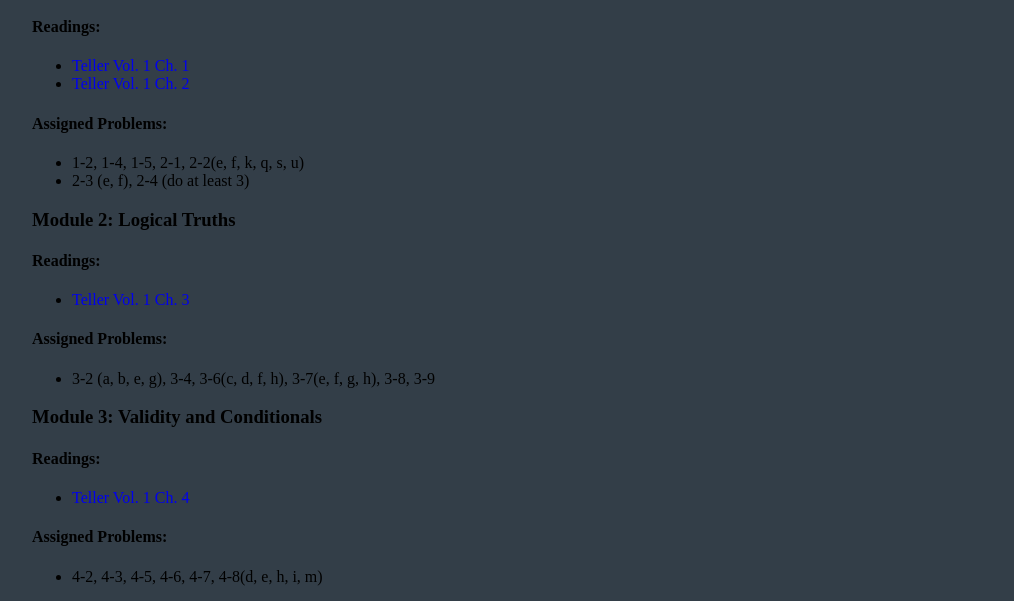
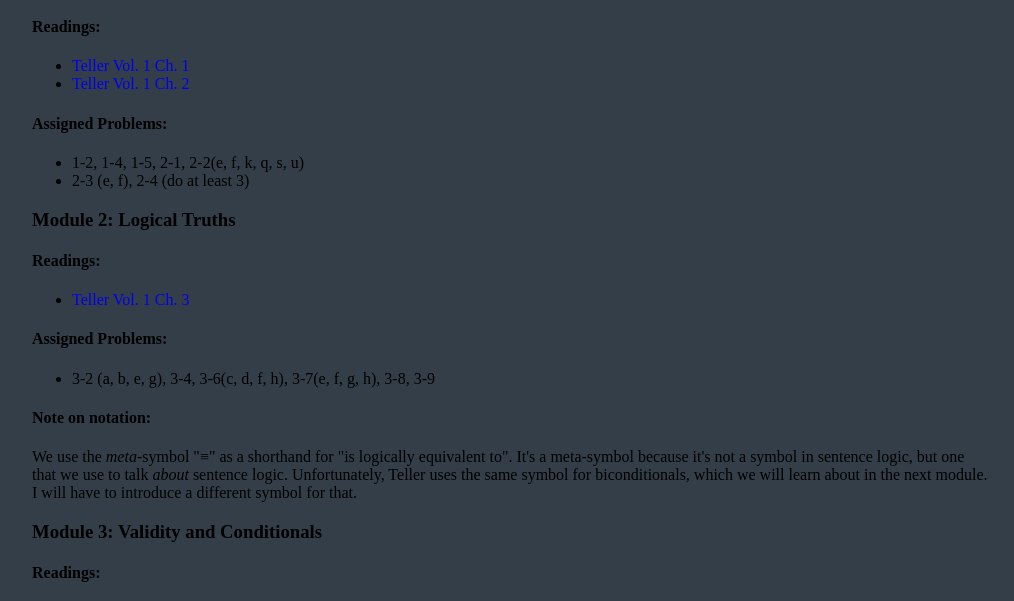
Before and after one commit to Lokgic/lokgic.github.io, a plain HTML site: page descriptions.html in a window 1280 px wide. Shown: the part 120-721 px from the top of the page, without its empty margins (128-1142 px from the left). Drawn offline with Linux system fonts and the light colour scheme.

Commit message:
updated module one text

```diff
--- a/descriptions.html
+++ b/descriptions.html
@@ -34,6 +34,8 @@
       <ul>
         <li> 3-2 (a, b, e, g), 3-4, 3-6(c, d, f, h), 3-7(e, f, g, h), 3-8, 3-9 </li>
       </ul>
+      <h4>Note on notation:</h4>
+      <p>We use the <i>meta</i>-symbol "&equiv;" as a shorthand for "is logically equivalent to". It's a meta-symbol because it's not a symbol in sentence logic, but one that we use to talk <i>about</i> sentence logic. Unfortunately, Teller uses the same symbol for biconditionals, which we will learn about in the next module. I will have to introduce a different symbol for that.</p>
     </div>
 
 
```
